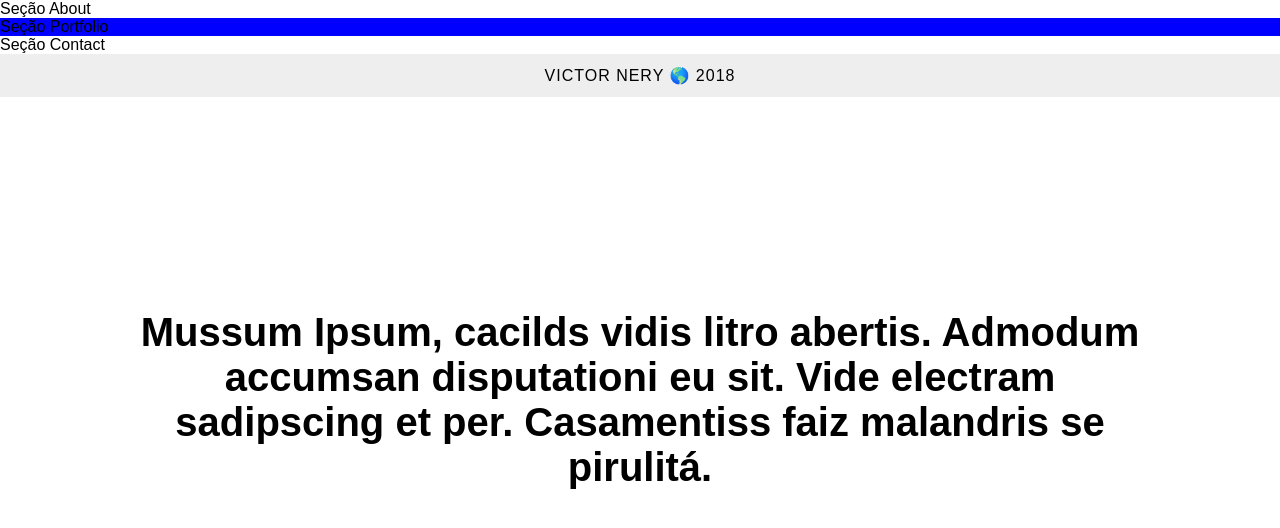
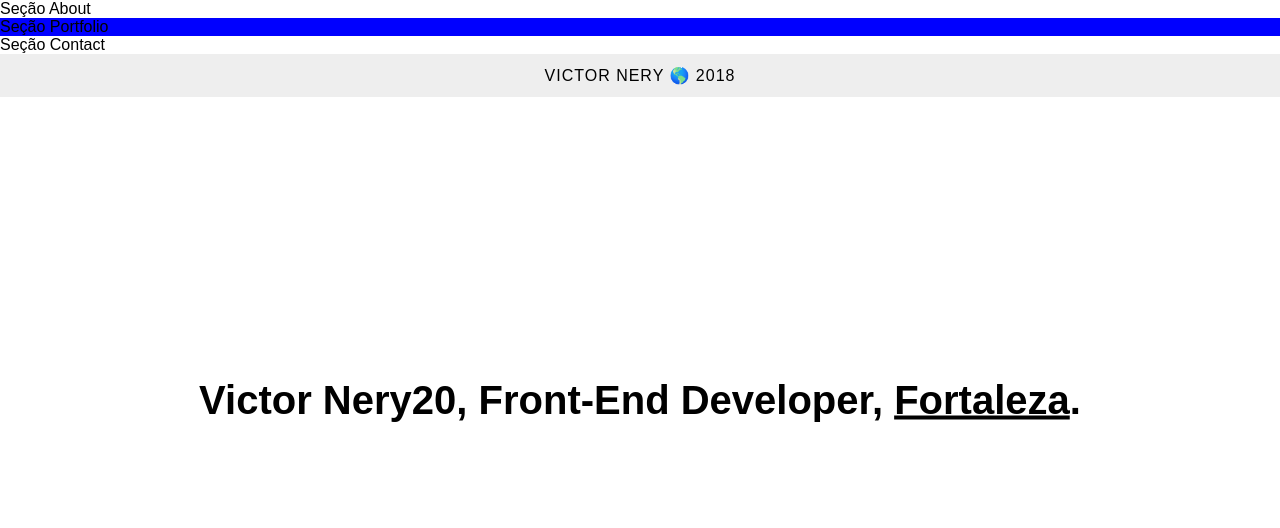
Before and after one commit to victornery/victornery.github.io, a React (Create React App) app: page / in a window 1280 px wide. Shown: the top 528 px of the page. Built offline with nearby package versions, Linux system fonts and the light colour scheme; a web font is replaced by a local one.

Commit message:
Alterando texto do Header

```diff
--- a/src/components/Header/index.js
+++ b/src/components/Header/index.js
@@ -3,7 +3,7 @@ import styles from './header.module.css'
 
 const Header = () => (
   <section className={styles.header}>
-    <h1 className={styles.intro}>Mussum Ipsum, cacilds vidis litro abertis. Admodum accumsan disputationi eu sit. Vide electram sadipscing et per. Casamentiss faiz malandris se pirulitá.</h1>
+    <h1 className={styles.intro}><span>Victor Nery</span>20, Front-End Developer, <a href="https://www.google.com.br/maps/place/Fortaleza+-+CE/@-3.7900979,-38.5891586,12z/data=!3m1!4b1!4m8!1m2!2m1!1sFortaleza!3m4!1s0x7c74c3f464c783f:0x4661c60a0c6b37ca!8m2!3d-3.7327144!4d-38.5269981?hl=pt-BR" target="_blank" rel="noopener noreferrer">Fortaleza</a>.</h1>
   </section>
 )
 
```
